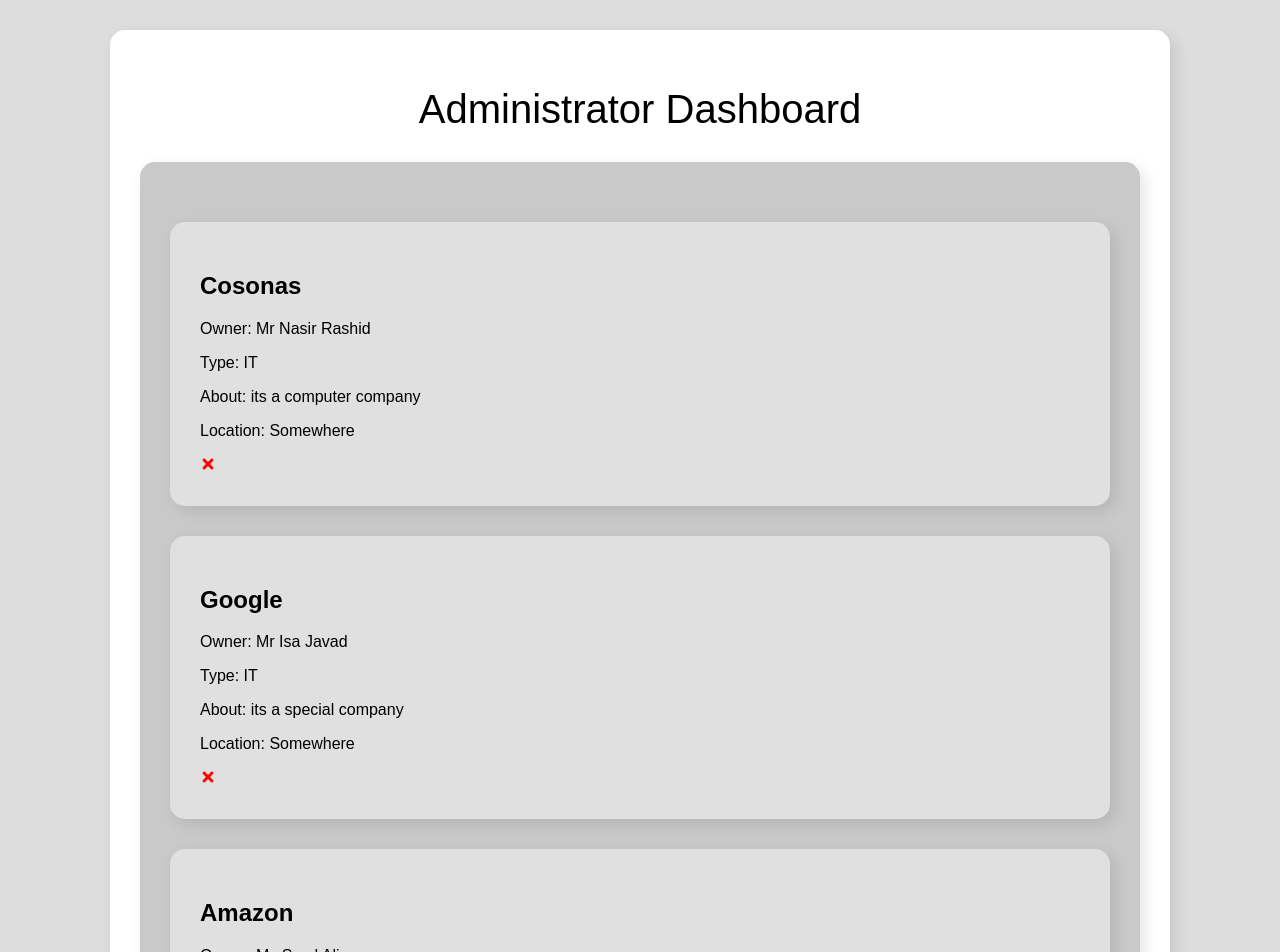
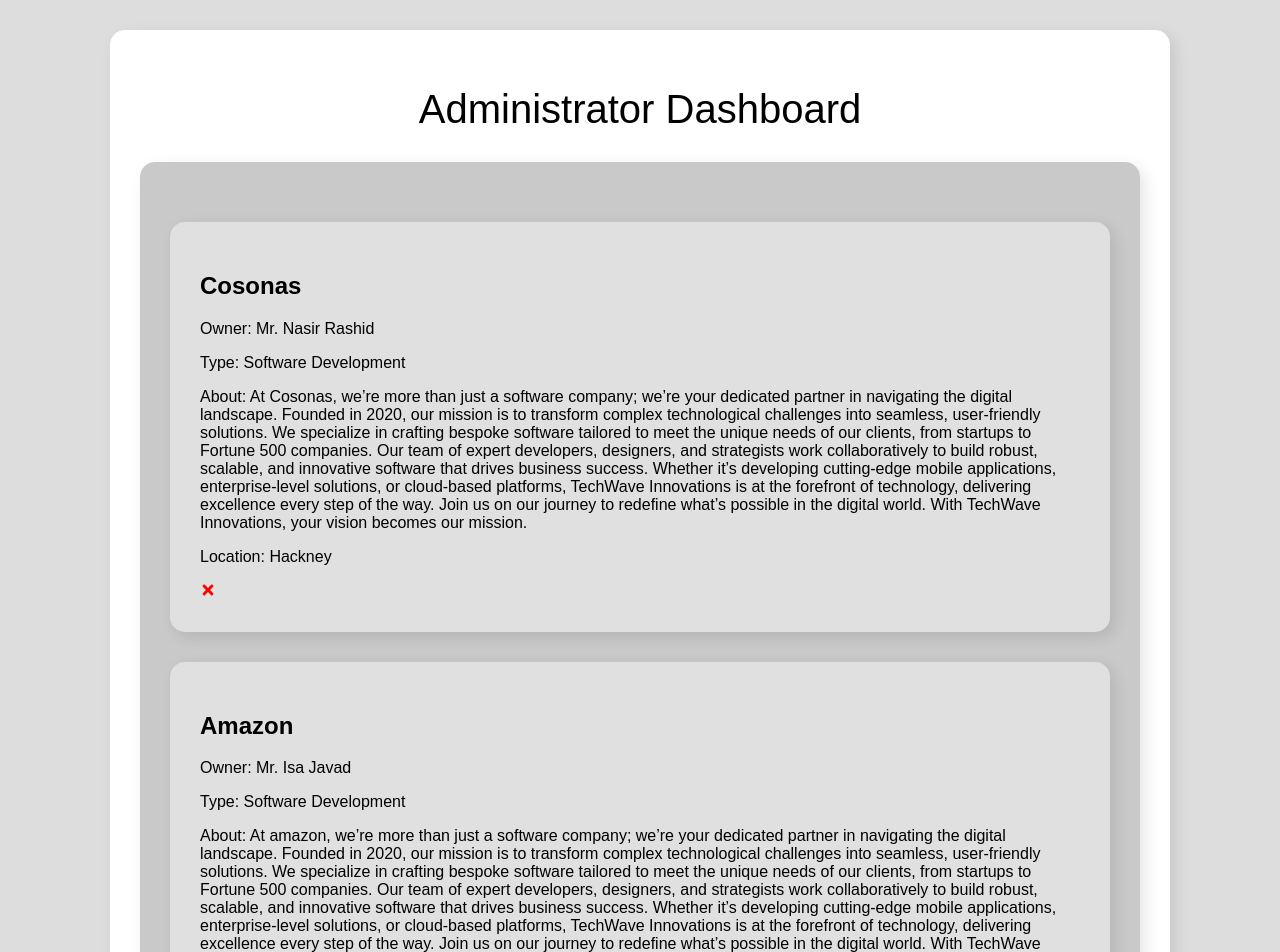
Before and after one commit to macha123321/Business-SignUp, a React (Create React App) app: page /Admin in a window 1280 px wide. Shown: the top 952 px of the page. Built offline with nearby package versions, Linux system fonts and the light colour scheme; data requests are answered from the project's data file; a web font is replaced by a local one.

Commit message:
made backend

```diff
--- a/db.json
+++ b/db.json
@@ -1,14 +1,67 @@
 {
-    "Details":[
+  "Details": [
     {
-            "id": "0001",
-            "fname" : "Nasir",
+      "id": "80657fb5-466b-421b-a7a6-8868d4b14566",
+      "email": "Nasir@example.com",
+      "password": "password",
+      "phone": "1234",
+      "DOB": "2006-02-21",
+      "fname": "Nasir",
       "lname": "Rashid",
       "gender": "Male",
-            "btype": "IT",
+      "btype": "Software Development",
+      "registered": "Yes",
       "bname": "Cosonas",
-            "about": "its a computer company",
-            "address": "somewhere"
+      "regNum": "NT21675212",
+      "about": "At Cosonas, we’re more than just a software company; we’re your dedicated partner in navigating the digital landscape. Founded in 2020, our mission is to transform complex technological challenges into seamless, user-friendly solutions. We specialize in crafting bespoke software tailored to meet the unique needs of our clients, from startups to Fortune 500 companies.  Our team of expert developers, designers, and strategists work collaboratively to build robust, scalable, and innovative software that drives business success. Whether it’s developing cutting-edge mobile applications, enterprise-level solutions, or cloud-based platforms, TechWave Innovations is at the forefront of technology, delivering excellence every step of the way.  Join us on our journey to redefine what’s possible in the digital world. With TechWave Innovations, your vision becomes our mission.",
+      "treatment": "Custom Software Development: Tailored solutions to address unique business needs, from mobile apps to enterprise-level systems.  Cloud Solutions: Secure, scalable cloud infrastructure and services to enhance business agility and efficiency.  UI/UX Design: Intuitive and engaging user experiences crafted to boost user satisfaction and retention.  Data Analytics: Advanced analytics and big data solutions to drive informed decision-making and uncover valuable insights.  Cybersecurity: Comprehensive security services to protect data and systems from cyber threats.  IT Consulting: Expert guidance to optimize IT strategy, improve processes, and achieve technology goals.",
+      "based": "Hackney",
+      "address": "Unit 18, 1a Downs Rd, Lower Clapton, Parkhaus",
+      "postCode": "E5 8QJ",
+      "ID": "C:\\fakepath\\Screenshot 2024-06-25 113217.png",
+      "certificate": "C:\\fakepath\\Screenshot 2024-06-25 113303.png"
+    },
+    {
+      "id": "b379bfbd-1425-4325-bbc5-f058281f5f57",
+      "email": "Isa@example.com",
+      "password": "isajavad",
+      "phone": "1234",
+      "DOB": "2006-02-10",
+      "fname": "Isa",
+      "lname": "Javad",
+      "gender": "Male",
+      "btype": "Software Development",
+      "registered": null,
+      "bname": "Amazon",
+      "regNum": "NT21675212",
+      "about": "At amazon, we’re more than just a software company; we’re your dedicated partner in navigating the digital landscape. Founded in 2020, our mission is to transform complex technological challenges into seamless, user-friendly solutions. We specialize in crafting bespoke software tailored to meet the unique needs of our clients, from startups to Fortune 500 companies.  Our team of expert developers, designers, and strategists work collaboratively to build robust, scalable, and innovative software that drives business success. Whether it’s developing cutting-edge mobile applications, enterprise-level solutions, or cloud-based platforms, TechWave Innovations is at the forefront of technology, delivering excellence every step of the way.  Join us on our journey to redefine what’s possible in the digital world. With TechWave Innovations, your vision becomes our mission.",
+      "treatment": "Custom Software Development: Tailored solutions to address unique business needs, from mobile apps to enterprise-level systems.  Cloud Solutions: Secure, scalable cloud infrastructure and services to enhance business agility and efficiency.  UI/UX Design: Intuitive and engaging user experiences crafted to boost user satisfaction and retention.  Data Analytics: Advanced analytics and big data solutions to drive informed decision-making and uncover valuable insights.  Cybersecurity: Comprehensive security services to protect data and systems from cyber threats.  IT Consulting: Expert guidance to optimize IT strategy, improve processes, and achieve technology goals.",
+      "based": "amazon",
+      "address": "liverpool",
+      "postCode": "C12 N21",
+      "ID": "C:\\fakepath\\Screenshot 2024-06-26 122716.png",
+      "certificate": "C:\\fakepath\\Screenshot 2024-06-26 122451.png"
+    },
+    {
+      "id": "008c902d-263c-45e2-b6f3-5c9a62edb1dc",
+      "email": "syed@example.com",
+      "password": "syedali290607",
+      "phone": "312132",
+      "DOB": "1989-06-21",
+      "fname": "Syed",
+      "lname": "Ali",
+      "gender": "Non-Binary",
+      "btype": "Software Development",
+      "registered": "Yes",
+      "bname": "Metatalent.ai",
+      "regNum": "MT21675212",
+      "about": "At metatalent, we’re more than just a software company; we’re your dedicated partner in navigating the digital landscape. Founded in 2020, our mission is to transform complex technological challenges into seamless, user-friendly solutions. We specialize in crafting bespoke software tailored to meet the unique needs of our clients, from startups to Fortune 500 companies.  Our team of expert developers, designers, and strategists work collaboratively to build robust, scalable, and innovative software that drives business success. Whether it’s developing cutting-edge mobile applications, enterprise-level solutions, or cloud-based platforms, TechWave Innovations is at the forefront of technology, delivering excellence every step of the way.  Join us on our journey to redefine what’s possible in the digital world. With TechWave Innovations, your vision becomes our mission.",
+      "treatment": "Custom Software Development: Tailored solutions to address unique business needs, from mobile apps to enterprise-level systems.  Cloud Solutions: Secure, scalable cloud infrastructure and services to enhance business agility and efficiency.  UI/UX Design: Intuitive and engaging user experiences crafted to boost user satisfaction and retention.  Data Analytics: Advanced analytics and big data solutions to drive informed decision-making and uncover valuable insights.  Cybersecurity: Comprehensive security services to protect data and systems from cyber threats.  IT Consulting: Expert guidance to optimize IT strategy, improve processes, and achieve technology goals.",
+      "based": "ilford",
+      "address": "ilford lane",
+      "postCode": "ig2 7hY",
+      "ID": "C:\\fakepath\\Screenshot 2024-06-27 095229.png",
+      "certificate": "C:\\fakepath\\Screenshot 2024-06-26 122254.png"
     }
   ]
 }
--- a/package.json
+++ b/package.json
@@ -12,6 +12,7 @@
     "react-icons": "^5.3.0",
     "react-router-dom": "^6.27.0",
     "react-scripts": "5.0.1",
+    "uuid": "^11.0.2",
     "web-vitals": "^2.1.4"
   },
   "scripts": {
--- a/src/components/Admin_dashboard.jsx
+++ b/src/components/Admin_dashboard.jsx
@@ -1,49 +1,50 @@
-import React, { useState, useEffect } from "react";
+import React, { useState, useEffect } from 'react';
 import { Link } from 'react-router-dom';
-import { useNavigate } from 'react-router-dom';
 import { FaTimes } from 'react-icons/fa';
 
 const Admin_dashboard = () => {
+  const [details, setDetails] = useState([]);
 
+  useEffect(() => {
+    const fetchDetails = async () => {
+      const res = await fetch('http://localhost:5000/Details');
+      const data = await res.json();
+      setDetails(data);
+    };
+
+    fetchDetails();
+
+  }, []);
 
   return (
-    <>
-    <h1>Administrator Dashboard</h1>
-    <div className="admin-container">
-      <div className="admin-box">
-        <h2>Cosonas</h2>
-        <p>Owner: Mr Nasir Rashid</p>
-        <p>Type: IT</p>
-        <p>About: its a computer company</p>
-        <p>Location: Somewhere</p>
-        <FaTimes
-          style={{ color: 'red', cursor: 'pointer' }}
-        />
+  <>
+  <h1>Administrator Dashboard</h1>
+  <div className="admin-container">
+    {details.map((detail, index) => {
+      let gen;
+      if (detail.gender === 'Male') {
+        gen = 'Mr';
+      } else if (detail.gender === 'Female') {
+        gen = 'Ms';
+      } else {
+        gen = 'Mx';
+      }
+
+      return (
+      <div key={index} className="admin-box">
+        <h2>{detail.bname || 'Business Name Not Provided'}</h2>
+        <p>Owner: {gen}. {detail.fname || 'First Name Not Provided'} {detail.lname || 'Last Name Not Provided'}</p>
+        <p>Type: {detail.btype || 'Business Type Not Provided'}</p>
+        <p>About: {detail.about || 'About Not Provided'}</p>
+        <p>Location: {detail.based || 'Location Not Provided'}</p>
+        <FaTimes style={{ color: 'red', cursor: 'pointer' }} />
       </div>
-      <div className="admin-box">
-        <h2>Google</h2>
-        <p>Owner: Mr Isa Javad</p>
-        <p>Type: IT</p>
-        <p>About: its a special company</p>
-        <p>Location: Somewhere</p>
-        <FaTimes
-          style={{ color: 'red', cursor: 'pointer' }}
-        />
+      );
+      })}
       </div>
-      <div className="admin-box">
-        <h2>Amazon</h2>
-        <p>Owner: Ms Syed Ali</p>
-        <p>Type: Multinational technology Company</p>
-        <p>About: its a company</p>
-        <p>Location: Amazon Rainforest</p>
-        <FaTimes
-          style={{ color: 'red', cursor: 'pointer' }}
-        />
-      </div>
-    </div>
-    <Link to='/'>Main Menu</Link>
+      <Link to='/'>Main Menu</Link>
     </>
-  )
-}
+  );
+};
 
-export default Admin_dashboard
+export default Admin_dashboard;
--- a/src/components/Credentials.jsx
+++ b/src/components/Credentials.jsx
@@ -1,39 +1,36 @@
-import React, { useState } from "react";
-import { Link } from 'react-router-dom';
-import { useNavigate } from 'react-router-dom';
+import React, { useState } from 'react';
+import { Link, useNavigate } from 'react-router-dom';
+import { v4 as uuidv4 } from 'uuid';
 
-const RegPage = ({regAdd}) => {
+  const RegPage = () => {
     const [email, setEmail] = useState('');
     const [password, setPassword] = useState('');
     const [again, setAgain] = useState('');
     const [phone, setPhone] = useState('');
-
     const navigate = useNavigate();
-
-    const next = () => {
-        navigate('/Register/Personal');
-    };
-
-
-
-
-    const onNext = (e) => {
+     const onNext = async (e) => {
+        e.preventDefault();
 
         if (password.length < 8) {
-            alert ('Password must be atleast 8 characters long')
-            return
+
+        alert('Password must be at least 8 characters long');
+
+        return;
     }
 
         if (password !== again) {
-            alert ('Both Passwords Must Match')
-            return
+            alert('Both passwords must match');
+            return;
         }
+        const id = uuidv4();
+        const credentials = { id, email, password, phone };
+        await fetch('http://localhost:5000/Details',
+            { method: 'POST', headers: { 'Content-type': 'application/json' },
+            body: JSON.stringify(credentials) });
 
-        e.preventDefault()
-        //regAdd({email, password, phone})
-        next();
+            navigate('/Register/Personal', { state: { id } });
+  };
 
-    }
   return (
     <>
       <h1>Register Page</h1>
@@ -83,9 +80,7 @@
       <Link to='/Login'>Already Have an Account?</Link>
       <Link to='/'>Main Menu</Link>
     </>
-    )
-
-}
-
+  );
+};
 
 export default RegPage;
```
Also changed, not shown: src/components/Business_details.jsx (+19 -18 lines), src/components/Personal_details.jsx (+20 -43 lines), 1 other file (tests, documents, lock files or other folders). Lines whose indentation alone changed are shown as unchanged.
